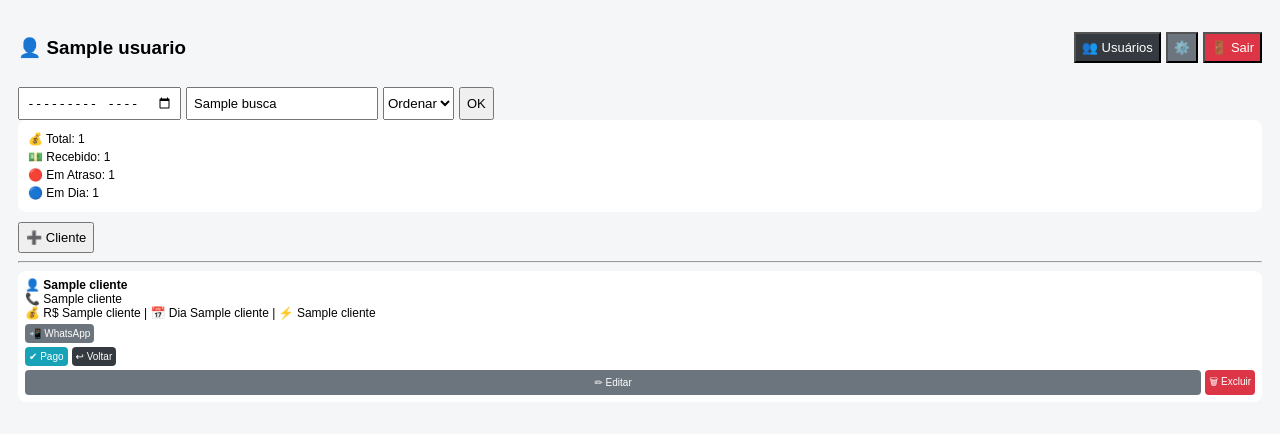
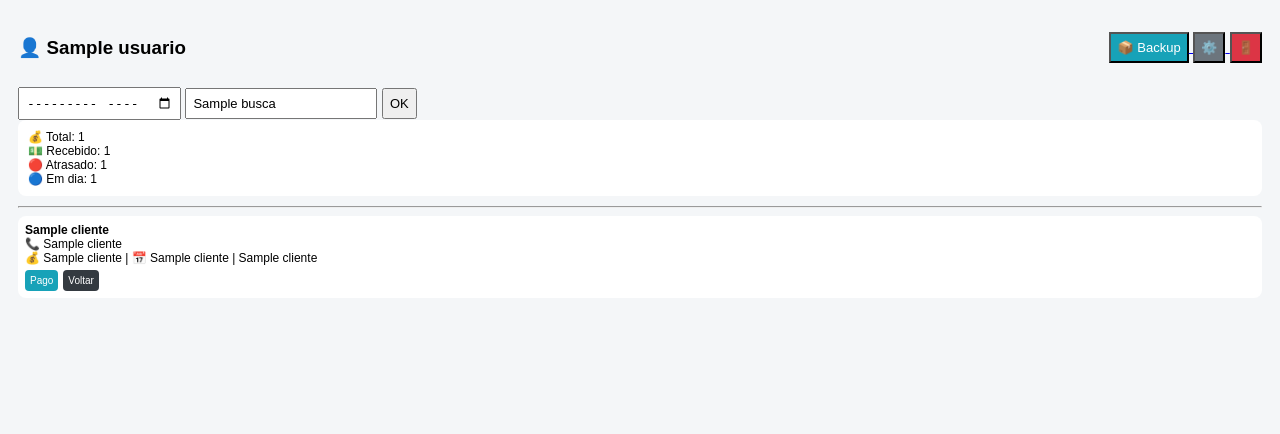
Before and after one commit to rmnet-glitch/sistema-provedor, a Flask app: template templates/index.html in a window 1280 px wide. Shown: the top 434 px of the page. Run offline with Flask 3, Linux system fonts and the light colour scheme; the visitor is signed in with stand-in values (Sample User, id 1); the template is opened without the code that fills it: most values are stand-ins (such as "Sample title", 1, 10 or a date in 2020); some libraries are stand-ins or nearby versions.

Commit message:
Atualizar o index.html

```diff
--- a/templates/index.html
+++ b/templates/index.html
@@ -5,23 +5,13 @@
 <title>Sistema</title>
 
 <style>
-body{
-font-family:Arial;
-background:#f4f6f8;
-padding:10px;
-}
+body{font-family:Arial;background:#f4f6f8;padding:10px;}
 
 .header{
 display:flex;
 justify-content:space-between;
 align-items:center;
 margin-bottom:10px;
-}
-
-.topbar{
-display:flex;
-gap:5px;
-flex-wrap:wrap;
 }
 
 input,button{
@@ -35,7 +25,6 @@ padding:10px;
 border-radius:8px;
 margin-bottom:10px;
 font-size:12px;
-line-height:1.5;
 }
 
 .card{
@@ -50,33 +39,21 @@ font-size:12px;
 .em_dia{border-left:4px solid blue;}
 .pago{border-left:4px solid green;}
 
-.actions{
-display:flex;
-gap:4px;
-margin-top:4px;
-}
+.actions{display:flex;gap:5px;margin-top:5px;}
 
 .btn{
 flex:1;
-padding:4px;
+padding:5px;
 font-size:10px;
 border:none;
 border-radius:4px;
 color:#fff;
-text-align:center;
 }
 
-.btn-success{background:#28a745}
+.btn-info{background:#17a2b8}
 .btn-danger{background:#dc3545}
-.btn-info{background:#17a2b8}
 .btn-dark{background:#343a40}
 .btn-secondary{background:#6c757d}
-
-.whatsapp{
-margin-top:4px;
-display:block;
-text-decoration:none;
-}
 
 .hidden{display:none;}
 </style>
@@ -84,132 +61,62 @@ text-decoration:none;
 
 <body>
 
-<!-- HEADER -->
 <div class="header">
-
 <h3>👤 {{usuario}}</h3>
 
-<div style="display:flex; gap:5px;">
-
-{% if session["is_admin"] %}
-<a href="/usuarios">
-<button style="background:#343a40;color:#fff">👥 Usuários</button>
+<div>
+<a href="/backup">
+<button style="background:#17a2b8;color:#fff">📦 Backup</button>
 </a>
-{% endif %}
 
 <a href="/config">
 <button style="background:#6c757d;color:#fff">⚙️</button>
 </a>
 
 <a href="/logout">
-<button style="background:#dc3545;color:#fff">🚪 Sair</button>
+<button style="background:#dc3545;color:#fff">🚪</button>
+</a>
+</div>
+</div>
+
+<form>
+<input type="month" name="mes" value="{{mes_ref}}">
+<input type="text" name="busca" placeholder="Buscar..." value="{{busca}}">
+<button>OK</button>
+</form>
+
+<div class="stats">
+💰 Total: {{total_geral}}<br>
+💵 Recebido: {{total_recebido}}<br>
+🔴 Atrasado: {{total_atrasado}}<br>
+🔵 Em dia: {{total_em_dia}}
+</div>
+
+<hr>
+
+{% for c in clientes %}
+
+<div class="card {{c[5]}}">
+
+<b>{{c[1]}}</b><br>
+📞 {{c[2]}}<br>
+💰 {{c[3]}} | 📅 {{c[4]}} | {{c[5]}}
+
+<div class="actions">
+
+<a href="/pago/{{c[0]}}?mes={{mes_ref}}">
+<button class="btn btn-info">Pago</button>
+</a>
+
+<a href="/desfazer/{{c[0]}}?mes={{mes_ref}}">
+<button class="btn btn-dark">Voltar</button>
 </a>
 
 </div>
 
 </div>
 
-<!-- FILTROS -->
-<form class="topbar">
-<input type="month" name="mes" value="{{mes_ref}}">
-<input type="text" name="busca" placeholder="🔎 Buscar cliente..." value="{{busca}}">
-
-<!-- FILTRO ORDENAÇÃO -->
-<select name="filtro">
-<option value="">Ordenar</option>
-<option value="nome" {% if filtro=='nome' %}selected{% endif %}>Nome</option>
-<option value="status" {% if filtro=='status' %}selected{% endif %}>Status</option>
-<option value="valor" {% if filtro=='valor' %}selected{% endif %}>Valor</option>
-</select>
-
-<button>OK</button>
-</form>
-
-<!-- TOTAIS -->
-<div class="stats">
-💰 Total: {{total_geral}}<br>
-💵 Recebido: {{total_recebido}}<br>
-🔴 Em Atraso: {{total_atrasado}}<br>
-🔵 Em Dia: {{total_em_dia}}<br>
-</div>
-
-<!-- BOTÃO CADASTRO -->
-<button onclick="toggle('cad')">➕ Cliente</button>
-
-<div id="cad" class="hidden">
-<form action="/add" method="post">
-<input name="nome" placeholder="Nome" required>
-<input name="telefone" placeholder="Telefone" required>
-<input name="valor" placeholder="Valor" required>
-<input name="vencimento_dia" placeholder="Dia vencimento" required>
-<button>Salvar</button>
-</form>
-</div>
-
-<hr>
-
-<!-- CLIENTES -->
-{% for c in clientes %}
-
-<div class="card {{c[5]}}">
-
-<b {% if c[5]=='atrasado' %}style="color:red"{% endif %}>
-👤 {{c[1]}}
-</b><br>
-
-📞 {{c[2]}}<br>
-💰 R$ {{c[3]}} | 📅 Dia {{c[4]}} | ⚡ {{c[5]}}
-
-<!-- WHATSAPP DINÂMICO -->
-<a class="whatsapp"
-target="_blank"
-href="https://wa.me/55{{c[2]}}?text={{mensagem}}">
-
-<button class="btn btn-secondary">📲 WhatsApp</button>
-</a>
-
-<div class="actions">
-
-<a href="/pago/{{c[0]}}?mes={{mes_ref}}">
-<button class="btn btn-info">✔ Pago</button>
-</a>
-
-<a href="/desfazer/{{c[0]}}?mes={{mes_ref}}">
-<button class="btn btn-dark">↩ Voltar</button>
-</a>
-
-</div>
-
-<div class="actions">
-
-<button class="btn btn-secondary" onclick="toggle('e{{c[0]}}')">✏ Editar</button>
-
-<a href="/delete/{{c[0]}}">
-<button class="btn btn-danger">🗑 Excluir</button>
-</a>
-
-</div>
-
-<div id="e{{c[0]}}" class="hidden">
-<form action="/edit/{{c[0]}}" method="post">
-<input name="nome" value="{{c[1]}}" required>
-<input name="telefone" value="{{c[2]}}" required>
-<input name="valor" value="{{c[3]}}" required>
-<input name="vencimento_dia" value="{{c[4]}}" required>
-<button>Salvar</button>
-</form>
-</div>
-
-</div>
-
 {% endfor %}
-
-<script>
-function toggle(id){
-let e=document.getElementById(id);
-e.style.display = e.style.display==="block"?"none":"block";
-}
-</script>
 
 </body>
 </html>
```
